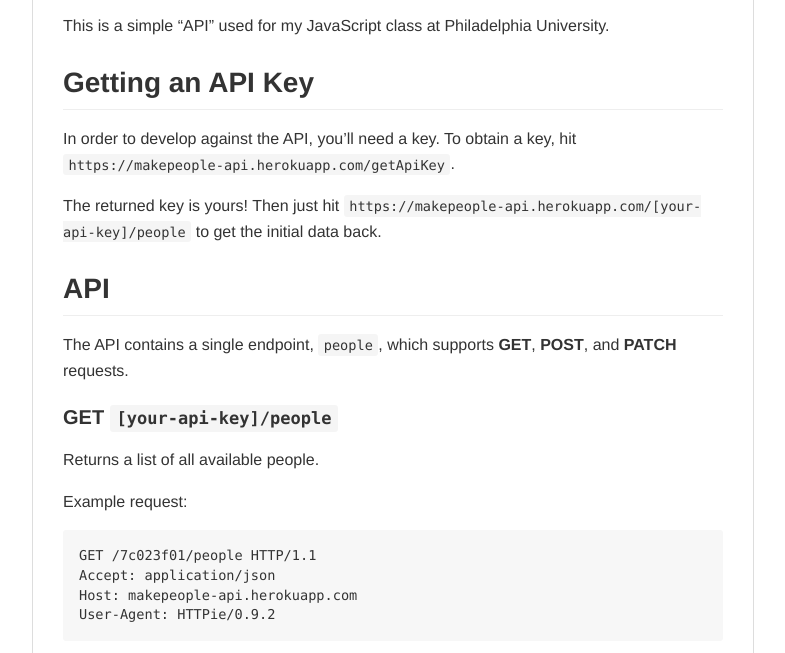
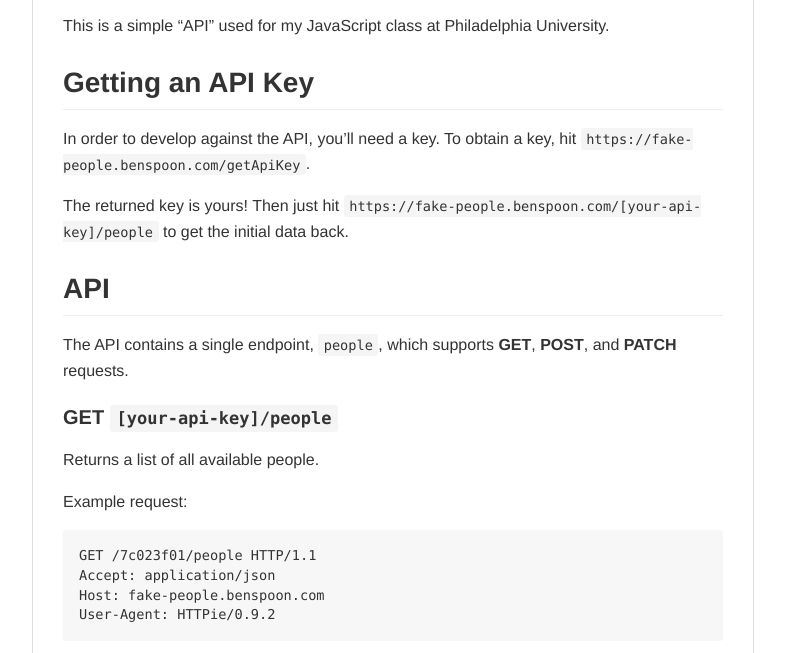
Before and after one commit to spoonben/fake-people, a website: page public/index.html in a window 1280 px wide. Shown: the part 147-800 px from the top of the page, without its empty margins (247-1032 px from the left). Drawn offline with Linux system fonts and the light colour scheme.

Commit message:
update project name and url

```diff
--- a/public/index.html
+++ b/public/index.html
@@ -1014,12 +1014,12 @@ body .markdown-body
     page-break-after: avoid;
   }
 }
-</style><title>index</title></head><body><article class="markdown-body"><h1 id="people-api"><a name="user-content-people-api" href="#people-api" class="headeranchor-link" aria-hidden="true"><span class="headeranchor"></span></a>People API</h1>
+</style><title>README</title></head><body><article class="markdown-body"><h1 id="people-api"><a name="user-content-people-api" href="#people-api" class="headeranchor-link" aria-hidden="true"><span class="headeranchor"></span></a>People API</h1>
 <p>An API for creating&hellip; people</p>
 <p>This is a simple &ldquo;API&rdquo; used for my JavaScript class at Philadelphia University.</p>
 <h2 id="getting-an-api-key"><a name="user-content-getting-an-api-key" href="#getting-an-api-key" class="headeranchor-link" aria-hidden="true"><span class="headeranchor"></span></a>Getting an API Key</h2>
-<p>In order to develop against the API, you&rsquo;ll need a key. To obtain a key, hit <code>https://makepeople-api.herokuapp.com/getApiKey</code>.</p>
-<p>The returned key is yours! Then just hit <code>https://makepeople-api.herokuapp.com/[your-api-key]/people</code> to get the initial data back.</p>
+<p>In order to develop against the API, you&rsquo;ll need a key. To obtain a key, hit <code>https://fake-people.benspoon.com/getApiKey</code>.</p>
+<p>The returned key is yours! Then just hit <code>https://fake-people.benspoon.com/[your-api-key]/people</code> to get the initial data back.</p>
 <h2 id="api"><a name="user-content-api" href="#api" class="headeranchor-link" aria-hidden="true"><span class="headeranchor"></span></a>API</h2>
 <p>The API contains a single endpoint, <code>people</code>, which supports <strong>GET</strong>, <strong>POST</strong>, and <strong>PATCH</strong> requests.</p>
 <h4 id="get-your-api-keypeople"><a name="user-content-get-your-api-keypeople" href="#get-your-api-keypeople" class="headeranchor-link" aria-hidden="true"><span class="headeranchor"></span></a>GET <code>[your-api-key]/people</code></h4>
@@ -1027,7 +1027,7 @@ body .markdown-body
 <p>Example request:<br />
 <pre><code class="http">GET /7c023f01/people HTTP/1.1
 Accept: application/json
-Host: makepeople-api.herokuapp.com
+Host: fake-people.benspoon.com
 User-Agent: HTTPie/0.9.2
 </code></pre></p>
 <p>Example response:<br />
@@ -1069,7 +1069,7 @@ Date: Fri, 20 Nov 2015 14:18:57 GMT
 <p>Example request:<br />
 <pre><code class="http">GET /7c023f01/people/1 HTTP/1.1
 Accept: application/json
-Host: makepeople-api.herokuapp.com
+Host: fake-people.benspoon.com
 </code></pre></p>
 <p>Example response:<br />
 <pre><code class="http">HTTP/1.1 200 OK
@@ -1109,7 +1109,7 @@ in <code>JSON</code> format. See the <a href="#get-your-api-keypeople">GET</a> e
 <pre><code class="http">POST /7c023f01/people HTTP/1.1
 Accept: application/json
 Content-Type: application/json
-Host: makepeople-api.herokuapp.com
+Host: fake-people.benspoon.com
 
 {
     &quot;name&quot;: &quot;Bob Paterson&quot;,
@@ -1136,7 +1136,7 @@ in the request body will not be updated.</p>
 <pre><code class="http">PATCH /7c023f01/people/1 HTTP/1.1
 Accept: application/json
 Content-Type: application/json
-Host: makepeople-api.herokuapp.com
+Host: fake-people.benspoon.com
 
 {
     &quot;name&quot;: &quot;Gracie Mathis&quot;
```
Also changed, not shown: package.json (+4 -4 lines), README.md.
